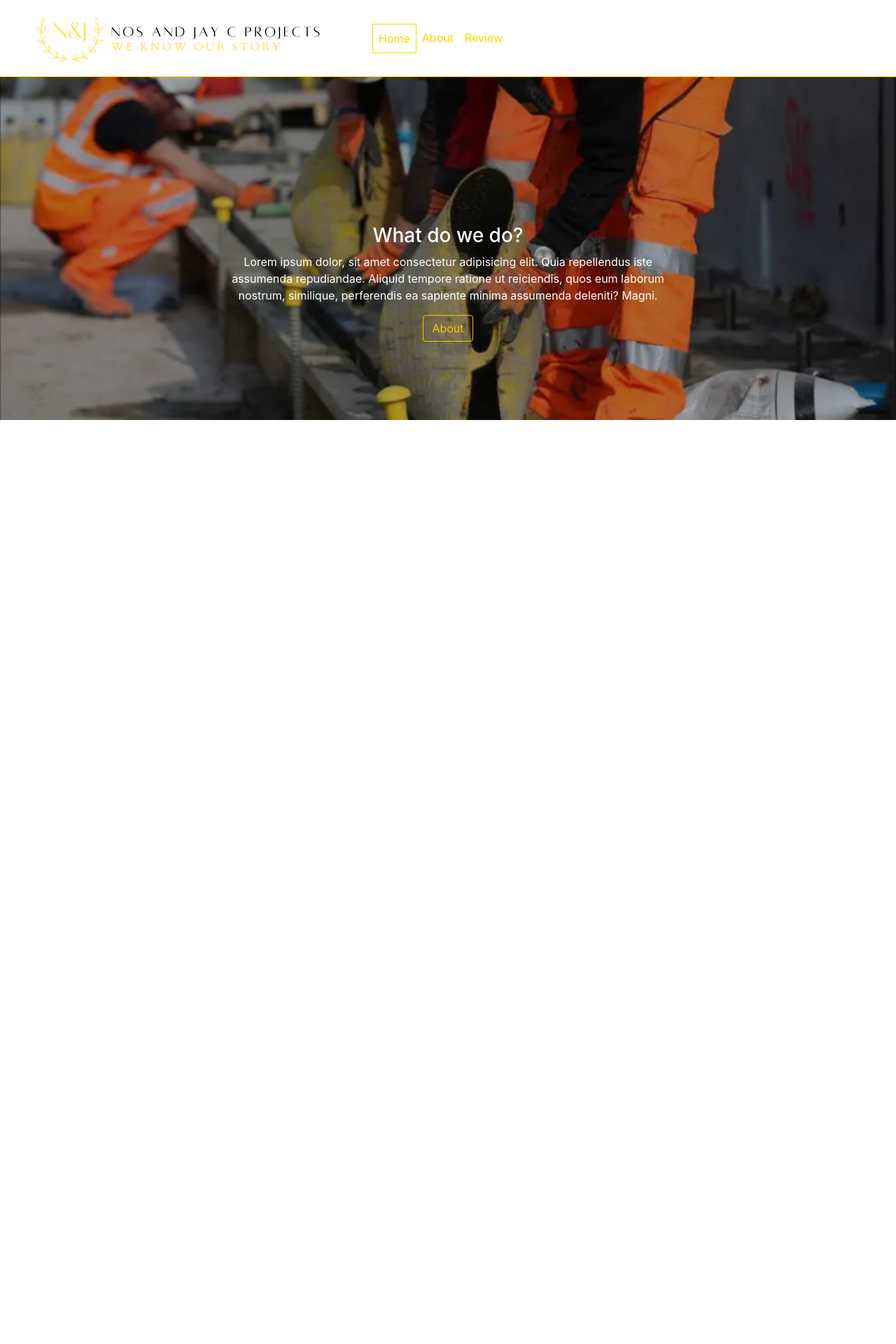
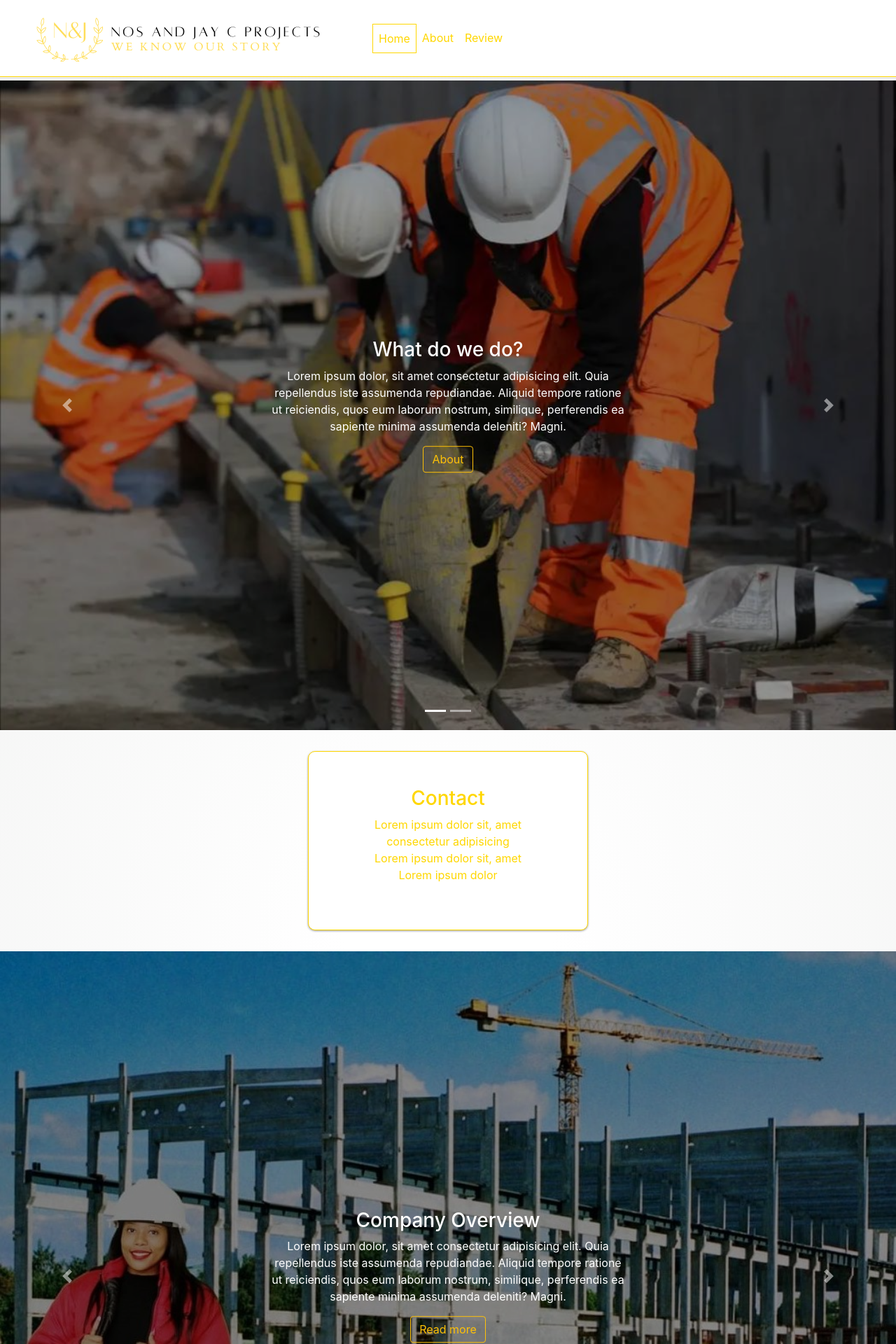
Before and after one commit to Piengo/Responsive-Business-Website, a PHP site: page / in a window 1280 px wide. Shown: the top 1920 px of the page at 70% size. Before the commit the page ends 600 px from the top, so only its background shows below. Run offline with PHP 8.4, Linux system fonts and the light colour scheme; some libraries are stand-ins or nearby versions.

Commit message:
home page

```diff
--- a/index.html
+++ b/index.html
@@ -12,6 +12,7 @@
         <script src="https://maxcdn.bootstrapcdn.com/bootstrap/4.0.0/js/bootstrap.min.js" integrity="sha384-JZR6Spejh4U02d8jOt6vLEHfe/JQGiRRSQQxSfFWpi1MquVdAyjUar5+76PVCmYl" crossorigin="anonymous"></script>
     </head>
     <body>
+
         <nav id="nav" class="navbar navbar-expand-md navbar-light">
             <a id="a-logo" class="navbar-brand" href="index.html">
                 <img id="logo" src="images/Feminine minimalist logo template with branch for home decoration (3).png" alt="logo" >
@@ -27,14 +28,108 @@
               </div>
             </div>
         </nav>
-        <div>
-            <div class="image"></div>
-            <div class="text">
-                <h3>What do we do?</h3>
-                <p>Lorem ipsum dolor, sit amet consectetur adipisicing elit. Quia repellendus iste assumenda repudiandae. Aliquid tempore ratione ut reiciendis, quos eum laborum nostrum, similique, perferendis ea sapiente minima assumenda deleniti? Magni.</p>
-                <a href="about.html" type="button" class="btn btn-outline-warning" >About</a>
+
+        <div id="carouselExampleIndicators" class="carousel slide carousel-fade" data-ride="carousel">
+            <ol class="carousel-indicators">
+              <li data-target="#carouselExampleIndicators" data-slide-to="0" class="active"></li>
+              <li data-target="#carouselExampleIndicators" data-slide-to="1"></li>
+            </ol>
+            <div class="carousel-inner">
+              <div id="cr-container" class="carousel-item active">
+                <img id="cr-image" class="d-block w-100" src="images/PHOTO-2021-02-01-09-46-33.jpg" alt="First slide">
+                <div class="cr-content">
+                    <h3>What do we do?</h3>
+                    <p>Lorem ipsum dolor, sit amet consectetur adipisicing elit. Quia repellendus iste assumenda repudiandae. Aliquid tempore ratione ut reiciendis, quos eum laborum nostrum, similique, perferendis ea sapiente minima assumenda deleniti? Magni.</p>
+                    <a href="about.html" type="button" class="btn btn-outline-warning" >About</a>
+                </div>
+              </div>
+              <div id="cr-container" class="carousel-item">
+                <img id="cr-image" class="d-block w-100" src="images/PHOTO-2021-02-01-09-45-02.jpg" alt="Second slide">
+                <div class="cr-content">
+                    <h3>Company Overview</h3>
+                    <p>Lorem ipsum dolor, sit amet consectetur adipisicing elit. Quia repellendus iste assumenda repudiandae. Aliquid tempore ratione ut reiciendis, quos eum laborum nostrum, similique, perferendis ea sapiente minima assumenda deleniti? Magni.</p>
+                    <a href="review.html" type="button" class="btn btn-outline-warning" >Read more</a>
+                </div>
+              </div>
+            </div>
+            <a class="carousel-control-prev" href="#carouselExampleIndicators" role="button" data-slide="prev">
+              <span class="carousel-control-prev-icon" aria-hidden="true"></span>
+              <span class="sr-only">Previous</span>
+            </a>
+            <a class="carousel-control-next" href="#carouselExampleIndicators" role="button" data-slide="next">
+              <span class="carousel-control-next-icon" aria-hidden="true"></span>
+              <span class="sr-only">Next</span>
+            </a>
+        </div>
+
+        <div class="div">
+            <div class="boxed-items">
+                <h3>Contact</h3>
+                <p>
+                    Lorem ipsum dolor sit, amet consectetur adipisicing <br>
+                    Lorem ipsum dolor sit, amet <br>
+                    Lorem ipsum dolor
+                </p>
+            </div>
+
+            <div id="carouselExampleIndicatorss" class="carousel slide carousel-fade" data-ride="carousel">
+                <ol class="carousel-indicators">
+                <li data-target="#carouselExampleIndicatorss" data-slide-to="0" class="active"></li>
+                <li data-target="#carouselExampleIndicatorss" data-slide-to="1"></li>
+                </ol>
+                <div class="carousel-inner">
+                <div id="cr-container" class="carousel-item">
+                    <img id="cr-image" class="d-block w-100" src="images/PHOTO-2021-02-01-09-46-33.jpg" alt="First slide">
+                    <div class="cr-content">
+                        <h3>What do we do?</h3>
+                        <p>Lorem ipsum dolor, sit amet consectetur adipisicing elit. Quia repellendus iste assumenda repudiandae. Aliquid tempore ratione ut reiciendis, quos eum laborum nostrum, similique, perferendis ea sapiente minima assumenda deleniti? Magni.</p>
+                        <a href="about.html" type="button" class="btn btn-outline-warning" >About</a>
+                    </div>
+                </div>
+                <div id="cr-container" class="carousel-item active">
+                    <img id="cr-image" class="d-block w-100" src="images/PHOTO-2021-02-01-09-45-02.jpg" alt="Second slide">
+                    <div class="cr-content">
+                        <h3>Company Overview</h3>
+                        <p>Lorem ipsum dolor, sit amet consectetur adipisicing elit. Quia repellendus iste assumenda repudiandae. Aliquid tempore ratione ut reiciendis, quos eum laborum nostrum, similique, perferendis ea sapiente minima assumenda deleniti? Magni.</p>
+                        <a href="review.html" type="button" class="btn btn-outline-warning" >Read more</a>
+                    </div>
+                </div>
+                </div>
+                <a class="carousel-control-prev" href="#carouselExampleIndicatorss" role="button" data-slide="prev">
+                <span class="carousel-control-prev-icon" aria-hidden="true"></span>
+                <span class="sr-only">Previous</span>
+                </a>
+                <a class="carousel-control-next" href="#carouselExampleIndicatorss" role="button" data-slide="next">
+                <span class="carousel-control-next-icon" aria-hidden="true"></span>
+                <span class="sr-only">Next</span>
+                </a>
+            </div>
+
+            <div class="boxed-items">
+                <h3>Get in touch</h3>
+                <p>
+                    Lorem ipsum dolor sit, amet consectetur adipisicing <br>
+                    Lorem ipsum dolor sit, amet <br>
+                    Lorem ipsum dolor
+                </p>
             </div>
         </div>
 
+        <footer>
+            <div class="footer">
+                <h5>Nos and Jay C Projects(PTY) LTD</h5>
+                <h6>est. 2018</h6>
+            </div>
+            <div class="footer-right">
+                <i class="fa fa-copyright" aria-hidden="true"> copyright</i>
+            </div>
+        </footer>
+
+        <script>
+            $('.carousel').carousel({
+                interval: 8000
+            })
+        </script>
+
     </body>
 </html>
--- a/styles.css
+++ b/styles.css
@@ -1,10 +1,12 @@
 body{
     margin: 0;
+    background: rgb(255,255,255);
+    background: radial-gradient(circle, rgba(255,255,255,1) 10%, rgba(237,238,237,1) 90%);
 }
 
 #nav {
     position: fixed;
-    z-index: 2;
+    z-index: 1;
     left: 0;
     top: 0;
     background-color: white;
@@ -47,46 +49,29 @@ body{
     padding: 0;
 }
 
-.image {
-    background-image: url("images/PHOTO-2021-02-01-09-46-33.jpg");
-    filter: brightness(70%);
-    position: relative;
-    /* Full height */
-    height: 600px;
-
-    /* Center and scale the image nicely */
-    background-position: center;
-    background-repeat: no-repeat;
-    background-size: cover;
-    text-align: center;
+#carouselExampleIndicators{
+    margin-top: 9%;
 }
 
-.image-about {
-    background-image: url("images/PHOTO-2021-02-01-09-52-34.jpg");
-    filter: brightness(70%);
+#cr-container {
     position: relative;
-    /* Full height */
-    height: 600px;
-
-    /* Center and scale the image nicely */
-    background-position: center;
-    background-repeat: no-repeat;
-    background-size: cover;
-    text-align: center;
 }
 
-.image-review {
-    background-image: url("images/PHOTO-2021-02-01-09-43-19.jpg");
-    filter: brightness(70%);
-    position: relative;
-    /* Full height */
-    height: 600px;
+#cr-image {
+    filter: brightness(60%);
+}
 
-    /* Center and scale the image nicely */
-    background-position: center;
-    background-repeat: no-repeat;
-    background-size: cover;
+.cr-content {
     text-align: center;
+    color: white;
+    display: inline-block;
+    width: 40%;
+    margin: 0;
+    position: absolute;
+    top: 50%;
+    left: 50%;
+    -ms-transform: translate(-50%, -50%);
+    transform: translate(-50%, -50%);
 }
 
 .text {
@@ -100,3 +85,95 @@ body{
     margin-right: auto;
     width: 50%;
 }
+
+.div {
+    text-align: center;
+    color: gold;
+    margin: auto;
+}
+
+.boxed-items {
+    display: inline-block;
+    margin: 20px;
+    margin-top: 30px;
+    margin-bottom: 30px;
+    border: 1px solid gold;
+    border-radius: 10px;
+    box-shadow: 0 1px 3px rgb(0 0 0 / 40%);
+    transition: all .2s ease-in-out;
+    width: 400px;
+    padding: 50px;
+    background-color: white;
+}
+
+.boxed-items:hover {
+    transform: scale(1.1);
+}
+
+footer {
+    background-color: gray;
+    color: white;
+    position: relative;
+}
+
+.carousel-fade .carousel-item {
+    opacity: 0;
+    transition: opacity ease-out 1s;
+  }
+
+  .carousel-fade .carousel-item.active,
+  .carousel-fade .carousel-item-next.carousel-item-left,
+  .carousel-fade .carousel-item-prev.carousel-item-right {
+    opacity: 1;
+  }
+
+  .carousel-fade .active.carousel-item-left,
+  .carousel-fade .active.carousel-item-right {
+    opacity: 0;
+  }
+
+  .carousel-fade .carousel-item-next,
+  .carousel-fade .carousel-item-prev,
+  .carousel-fade .carousel-item.active,
+  .carousel-fade .active.carousel-item-left,
+  .carousel-fade .active.carousel-item-prev {
+    transform: translateX(0);
+    transform: translate3d(0, 0, 0);
+  }
+
+  .footer {
+      display: inline-block;
+      margin-left: 5px;
+      margin-top: 5px;
+  }
+
+  .footer-right {
+      font-family: 'Trebuchet MS', 'Lucida Sans Unicode', 'Lucida Grande', 'Lucida Sans', Arial, sans-serif;
+      display: inline-block;
+      text-align: right;
+      width: 60%;
+  }
+
+  @media only screen and (max-width: 930px) {
+    .footer-right {
+        display: inline-block;
+        text-align: right;
+        width: 55%;
+    }
+  }
+
+  @media only screen and (max-width: 835px) {
+    .footer-right {
+        display: inline-block;
+        text-align: right;
+        width: 50%;
+    }
+  }
+
+  @media only screen and (max-width: 755px) {
+    .footer-right {
+        display: inline-block;
+        text-align: right;
+        width: 35%;
+    }
+  }
```
Also changed, not shown: images/PHOTO-2021-02-01-09-45-02.jpg.
